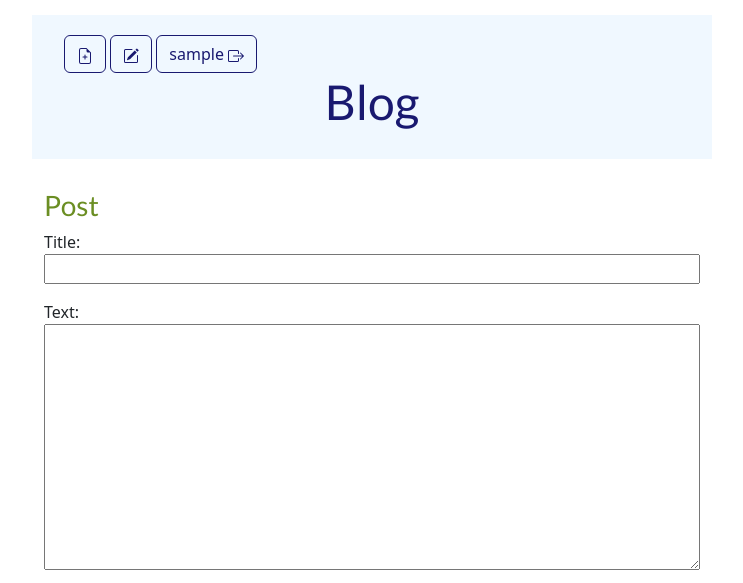
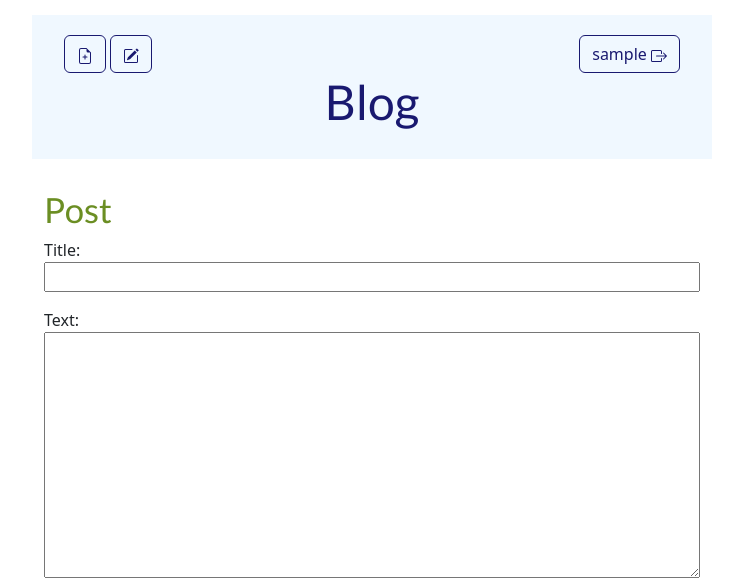
Before and after one commit to lukas-mojzis/blog, a Django app: page /post/new/ in a window 1280 px wide. Shown: the top 583 px of the page, without its empty margins (268-1011 px from the left). Run offline with Django 4.2, Linux system fonts and the light colour scheme; the visitor is signed in with stand-in values (Sample User, id 1).

Commit message:
Minor changes to header elements CSS

```diff
--- a/blog/static/css/blog.css
+++ b/blog/static/css/blog.css
@@ -17,6 +17,7 @@
 
 h1, h2, h3 {
     font-family: "Lato";
+    font-size: 26pt;
     color: olivedrab;
 }
 
@@ -34,12 +35,15 @@ h1, h2, h3 {
     width: 100%;
 }
 
+.right {
+    float: right;
+}
+
 .top-menu,
 .top-menu:hover,
 .top-menu:visited {
     color: olivedrab;
     float: left;
-    font-size: 26pt;
     margin-right: 20px;
 }
 
```
